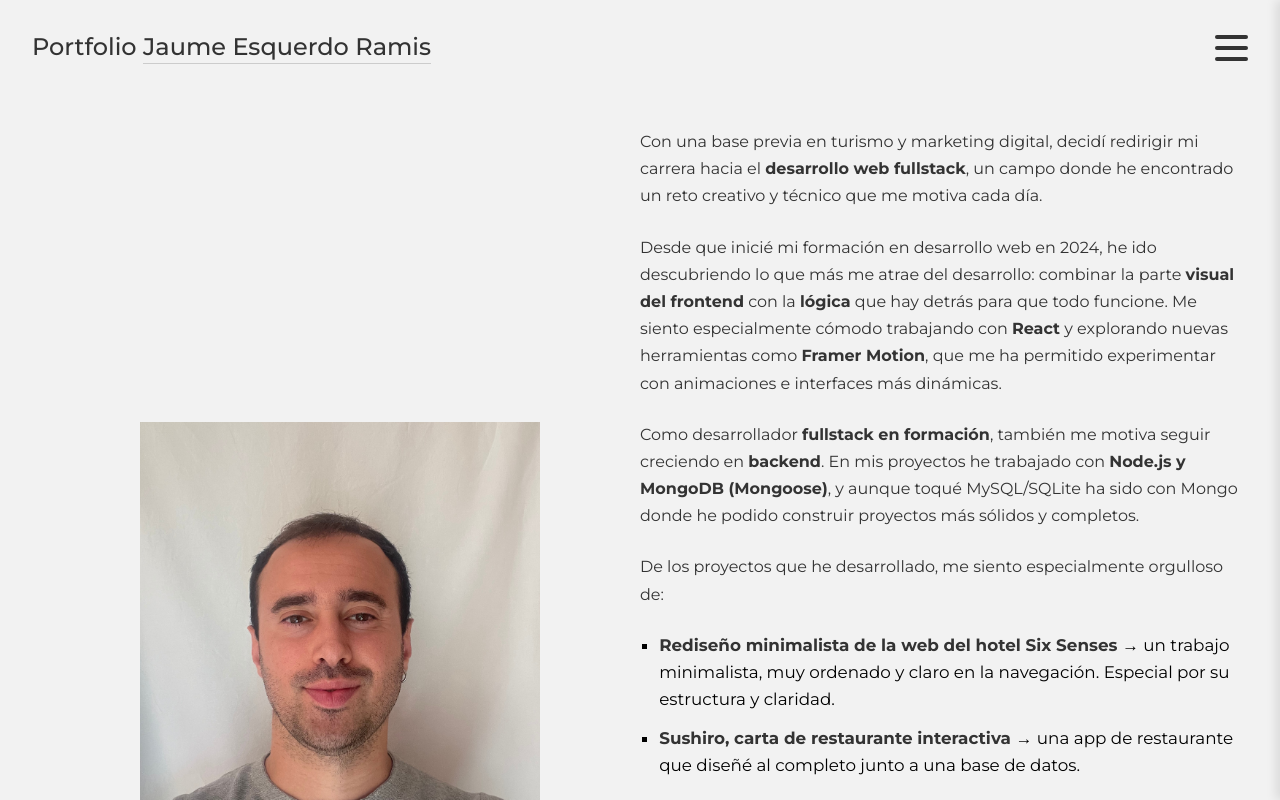
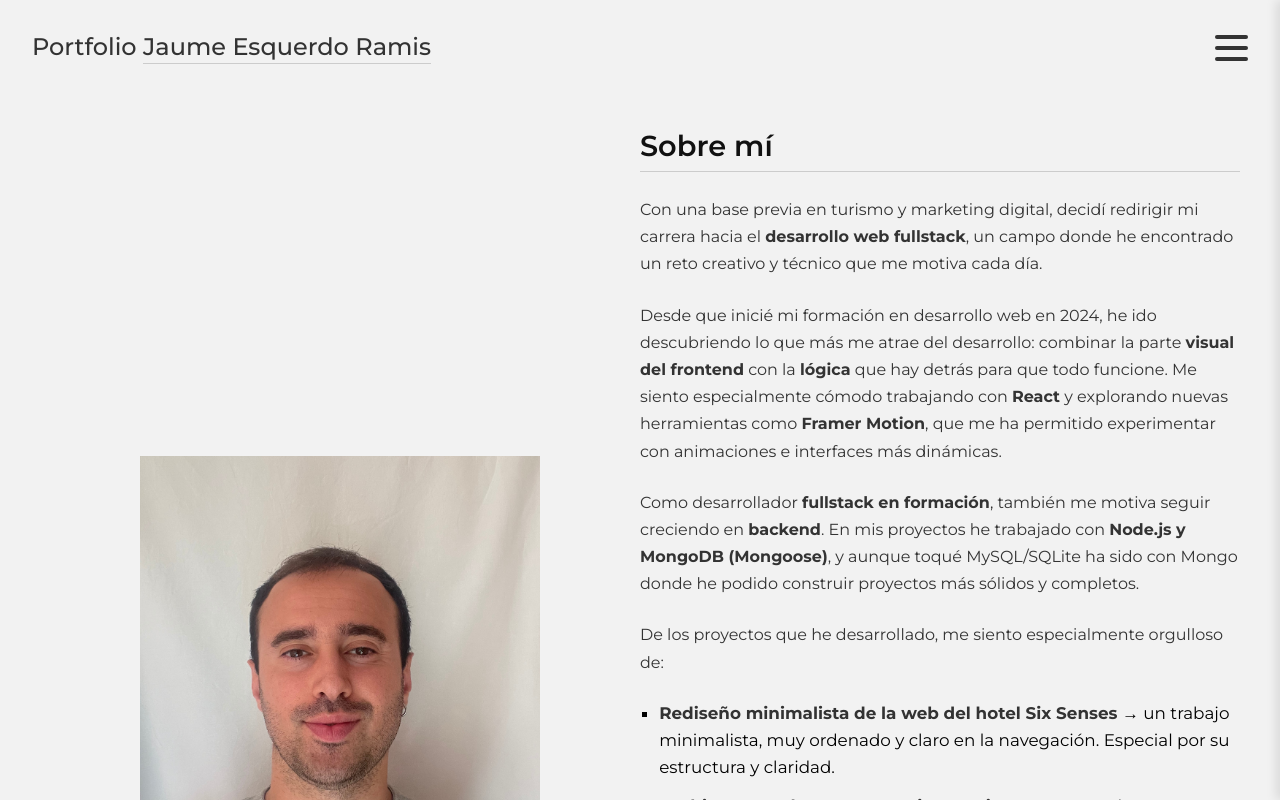
Before and after one commit to JaumeEsquerdo/portfolio-personal, a React (Vite) app in the folder portfolio-jaume/: page /sobre-mi in a window 1280 px wide. Shown: the top 800 px of the page. Built offline with nearby package versions, Linux system fonts and the light colour scheme; a web font is replaced by a local one.

Commit message:
añadir titulo al sobre mi section

```diff
--- a/portfolio-jaume/src/css/sobreMi.css
+++ b/portfolio-jaume/src/css/sobreMi.css
@@ -32,6 +32,16 @@
 }
 .SobreMi-img {
   object-fit: cover;
+}
+
+.SobreMi-title {
+  font-size: 1.8rem;
+  margin-bottom: 1.5rem;
+  width: 100%;
+  font-weight: 600;
+  color: var(--color-title);
+  border-bottom: 1px solid #ccc;
+  padding-bottom: 0.5rem;
 }
 
 .SobreMi-texto {
--- a/portfolio-jaume/src/pages/SobreMi.jsx
+++ b/portfolio-jaume/src/pages/SobreMi.jsx
@@ -23,6 +23,7 @@ const SobreMi = () => {
         </div>
 
         <div className="SobreMi-texto">
+          <h2 className="SobreMi-title">Sobre mí</h2>
           <p className="SobreMi-p">
             Con una base previa en turismo y marketing digital, decidí redirigir
             mi carrera hacia el <strong>desarrollo web fullstack</strong>, un
```
